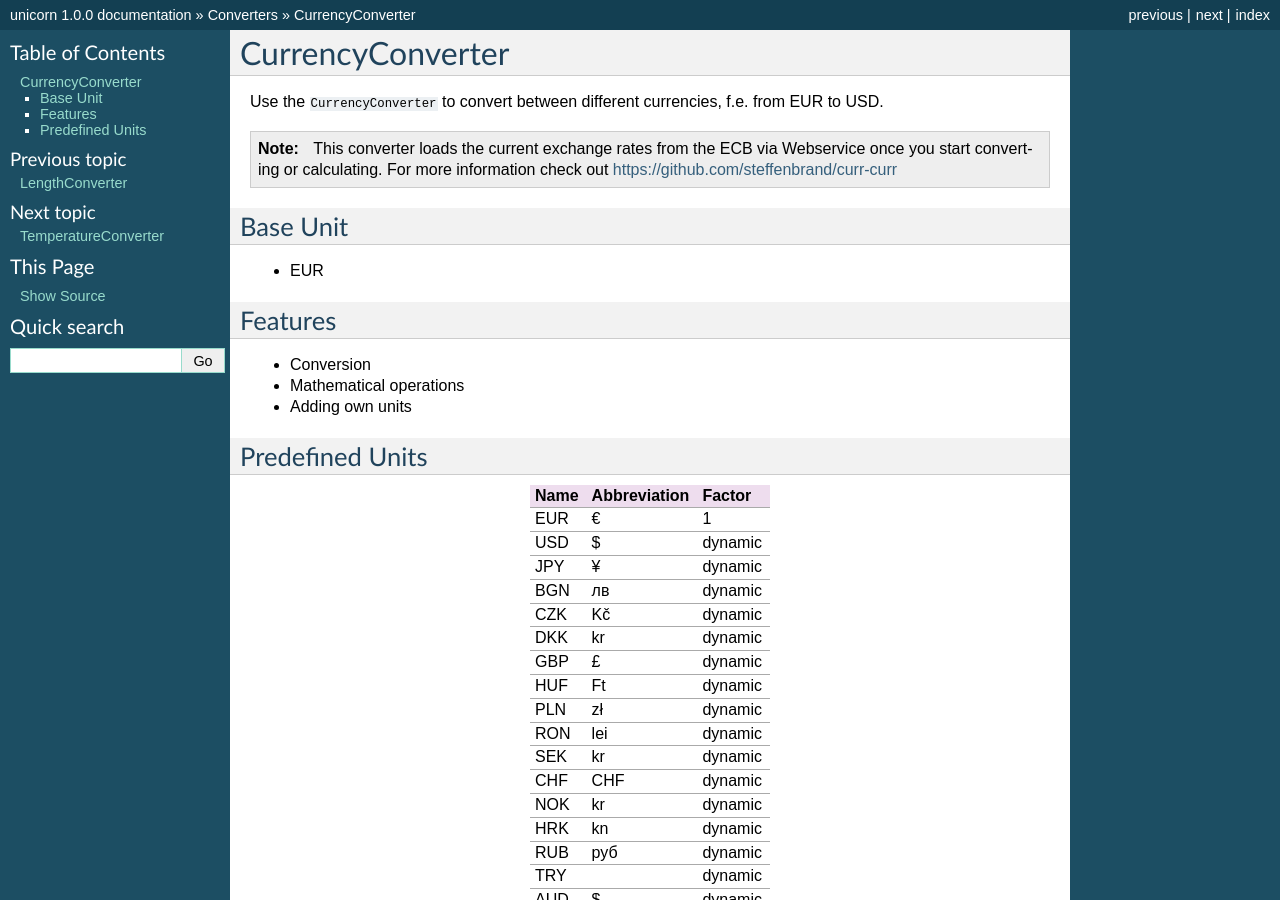
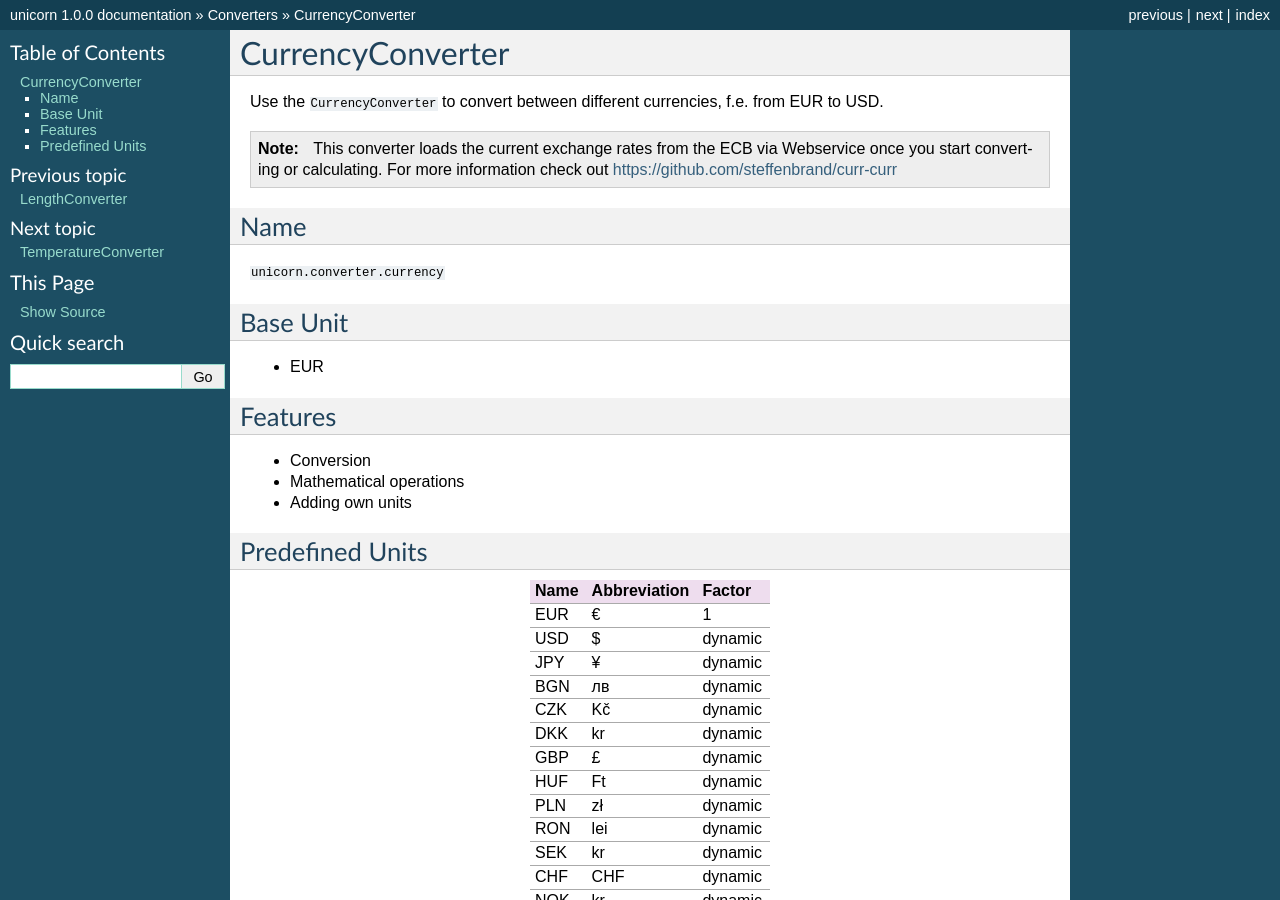
Before and after one commit to xyNNN/unicorn, a Sphinx documentation site: the page built from docs/source/currency-converter.rst, in a window 1280 px wide and 900 px high. Built offline with Sphinx 7.4.7, drawn with Linux system fonts in a browser that asks for light colours.

Commit message:
Update currency-converter.rst

```diff
--- a/docs/source/currency-converter.rst
+++ b/docs/source/currency-converter.rst
@@ -8,6 +8,11 @@ Use the ``CurrencyConverter`` to convert between different currencies, f.e. from
 
 .. note:: This converter loads the current exchange rates from the ECB via Webservice once you start converting or calculating.
           For more information check out https://github.com/steffenbrand/curr-curr
+
+Name
+====
+
+``unicorn.converter.currency``
 
 Base Unit
 =========
```
